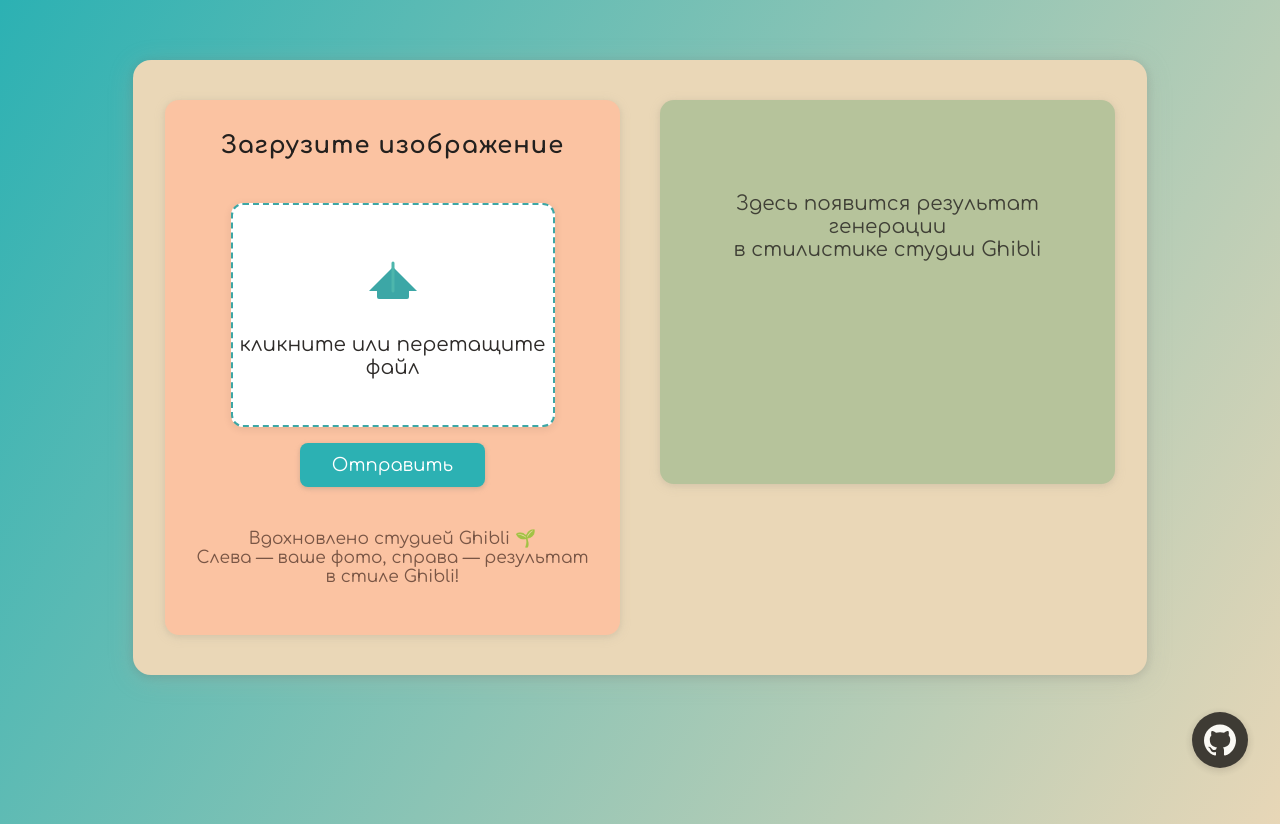
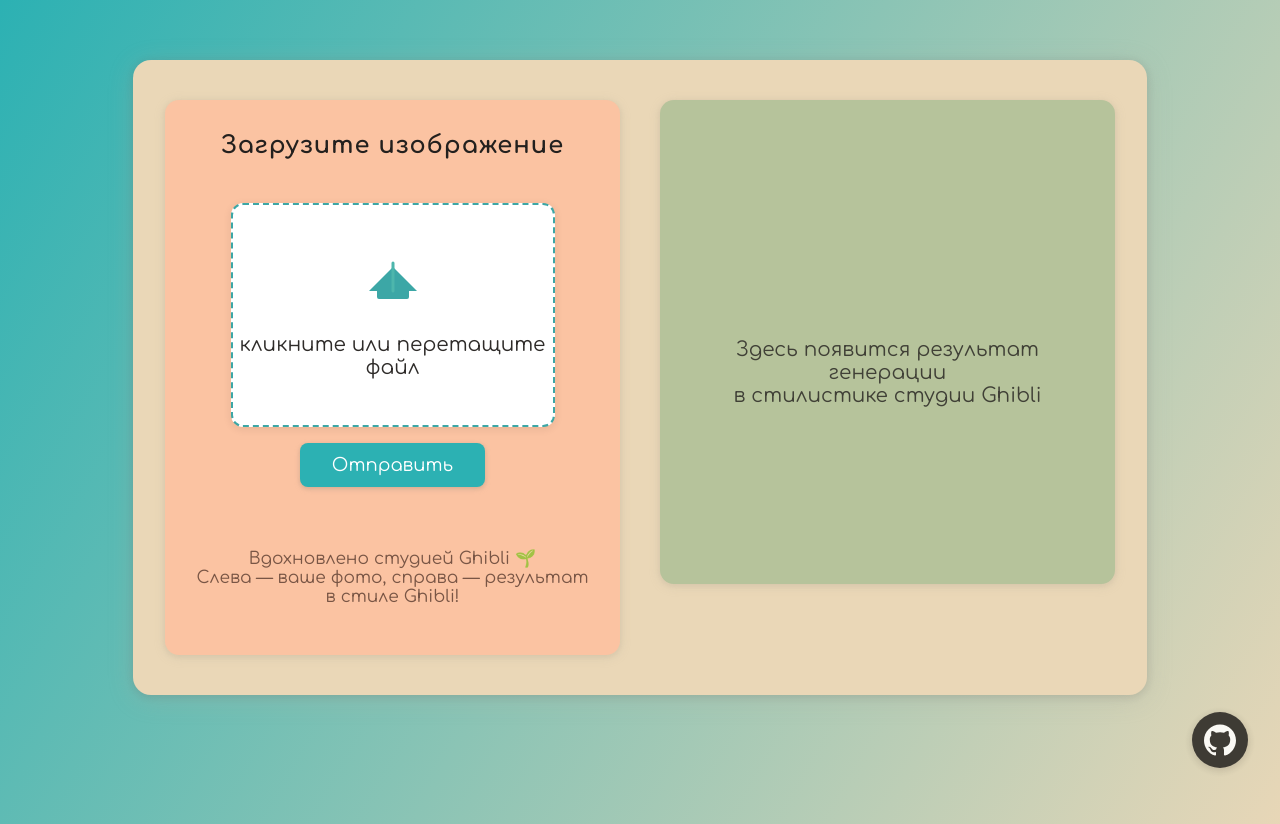
Before and after one commit to denisnaenko/neural-style-transfer, a FastAPI app: page /upload in a window 1280 px wide. Shown: the top 824 px of the page. Run offline with FastAPI, Linux system fonts and the light colour scheme.

Commit message:
feat(ui): improve result image display and centering in upload form

```diff
--- a/src/templates/upload_form.html
+++ b/src/templates/upload_form.html
@@ -46,7 +46,8 @@
             display: flex;
             flex-direction: column;
             align-items: center;
-            min-height: 320px;
+            justify-content: center;
+            min-height: 420px;
         }
 
         h2 {
@@ -187,11 +188,12 @@
                 </label>
                 <button type="submit">Отправить</button>
             </form>
+            <div id="preview-container" style="margin-top:20px;"></div>
             <div class="ghibli-hint">
                 <p>Вдохновлено студией Ghibli 🌱<br>Слева — ваше фото, справа — результат в стиле Ghibli!</p>
             </div>
         </div>
-        <div class="result-block">
+        <div class="result-block" id="result-block">
             <div class="result-placeholder">
                 Здесь появится результат генерации<br>в стилистике студии Ghibli
             </div>
@@ -208,6 +210,9 @@
         const uploadArea = document.getElementById('uploadArea');
         const fileInput = document.getElementById('fileInput');
         const uploadText = document.getElementById('uploadText');
+        const uploadForm = document.getElementById('uploadForm');
+        const previewContainer = document.getElementById('preview-container');
+        const resultBlock = document.getElementById('result-block');
 
         uploadArea.addEventListener('dragover', (e) => {
             e.preventDefault();
@@ -232,6 +237,41 @@
                 uploadText.textContent = 'Кликните или перетащите файл';
             }
         });
+
+        uploadForm.addEventListener('submit', async function (e) {
+            e.preventDefault();
+            const formData = new FormData(uploadForm);
+            const response = await fetch('/upload_image/', {
+                method: 'POST',
+                body: formData
+            });
+            const result = await response.json();
+            if (response.ok && result.url) {
+                previewContainer.innerHTML = `<img src="${result.url}" alt="Загруженное изображение" style="max-width:300px;max-height:200px;border-radius:10px;box-shadow:0 2px 8px #23201e22;">`;
+                await runStyleTransfer();
+            } else {
+                previewContainer.innerHTML = `<span style="color:red;">Ошибка: ${result.detail || 'Не удалось загрузить файл.'}</span>`;
+            }
+        });
+
+        async function runStyleTransfer() {
+            resultBlock.innerHTML = '<div class="result-placeholder">Генерация...</div>';
+            const response = await fetch('/transfer/', { method: 'POST' });
+            const result = await response.json();
+            if (response.ok && result.result && result.plot) {
+                // Добавляем уникальный параметр времени, чтобы сбросить кэш браузера
+                const resultUrl = `${result.result}?t=${Date.now()}`;
+                const plotUrl = `${result.plot}?t=${Date.now()}`;
+                resultBlock.innerHTML = `
+                    <img src="${resultUrl}" alt="Результат" style="max-width:90%;max-height:420px;display:block;margin:0 auto 18px auto;border-radius:16px;box-shadow:0 2px 8px #23201e22;">
+                    <div style="margin-top:10px; text-align:center; width:100%;">
+                        <a href="${plotUrl}" target="_blank" id="show-plot-link" style="font-size:16px; color:#2CB1B3; text-decoration:underline; cursor:pointer;">Показать график потерь</a>
+                    </div>
+                `;
+            } else {
+                resultBlock.innerHTML = `<span style="color:red;">Ошибка генерации: ${result.detail || 'Не удалось получить результат.'}</span>`;
+            }
+        }
     </script>
 </body>
 
```
